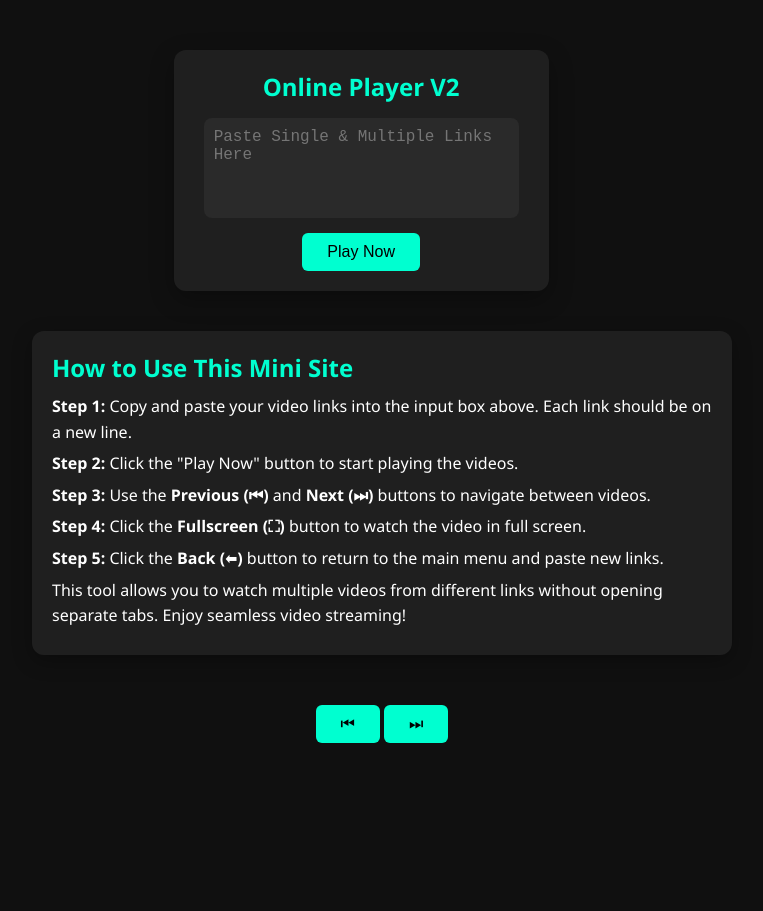
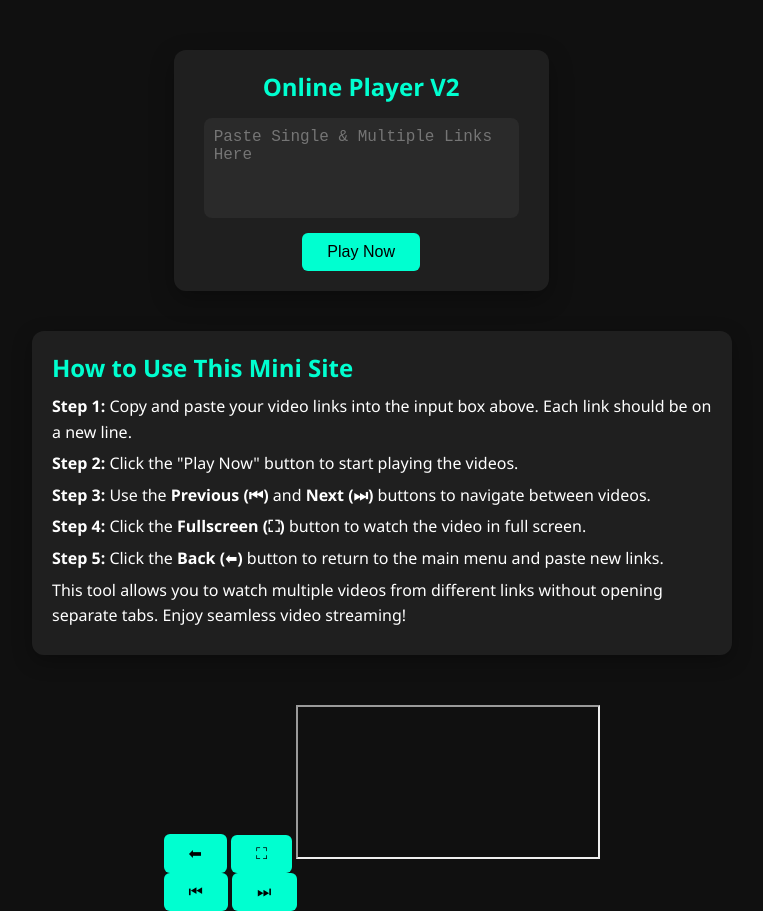
Before and after one commit to ok-op/Como, a plain HTML site: page index.html in a window 1280 px wide. Shown: the whole page, without its empty margins (258-1021 px from the left). Before the commit the page ends 800 px from the top, so only its background shows below. Drawn offline with Linux system fonts and the light colour scheme.

Commit message:
Update index.html

```diff
--- a/index.html
+++ b/index.html
@@ -1,11 +1,11 @@
 <!DOCTYPE html>
 <html lang="en">
 <head>
-    <meta charset="UTF-8">
-    <meta name="viewport" content="width=device-width, initial-scale=1.0">
+  <meta charset="UTF-8" />
+  <meta name="viewport" content="width=device-width, initial-scale=1.0"/>
   <title>Multi - TeraBox Links To Video Player</title>
-    <link rel="stylesheet" href="style.css">
-    <script src="script.js" defer></script>
+  <link rel="stylesheet" href="style.css" />
+  <script defer src="script.js"></script>
 </head>
 <body oncontextmenu="return false;">
 
@@ -17,7 +17,6 @@
     </div>
   </div>
 
-    <!-- How to Use Section -->
   <div class="how-to-use">
     <h2>How to Use This Mini Site</h2>
     <p><strong>Step 1:</strong> Copy and paste your video links into the input box above. Each link should be on a new line.</p>
@@ -28,7 +27,10 @@
     <p>This tool allows you to watch multiple videos from different links without opening separate tabs. Enjoy seamless video streaming!</p>
   </div>
 
-
+  <div class="video-frame" id="videoFrame">
+    <button class="back-btn" onclick="goBack()">⬅</button>
+    <button class="fullscreen-btn" onclick="toggleFullscreen()">⛶</button>
+    <iframe id="videoPlayer" allowfullscreen></iframe>
 
     <div class="controls">
       <button class="prev-btn" onclick="prevVideo()">⏮</button>
```
Lines whose indentation alone changed are shown as unchanged.
